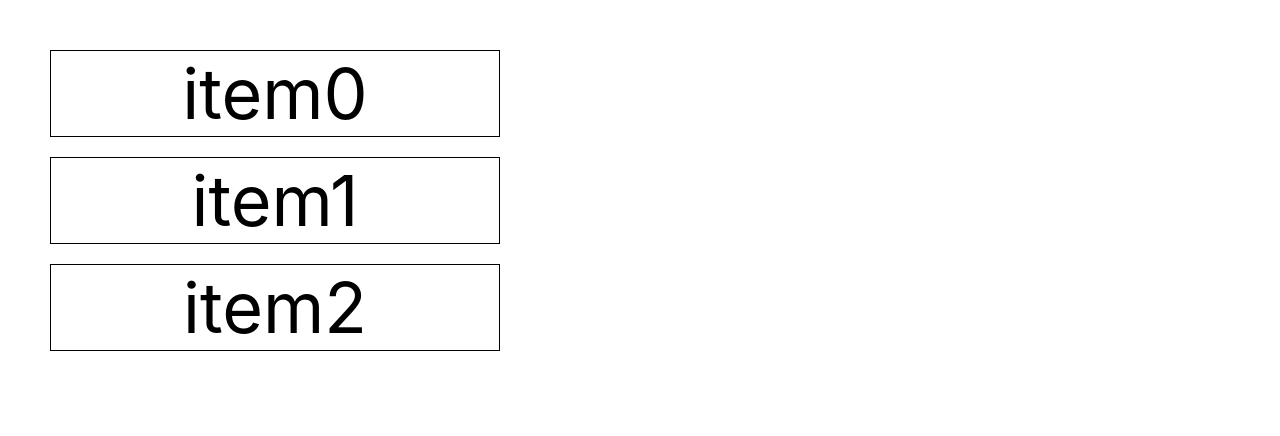
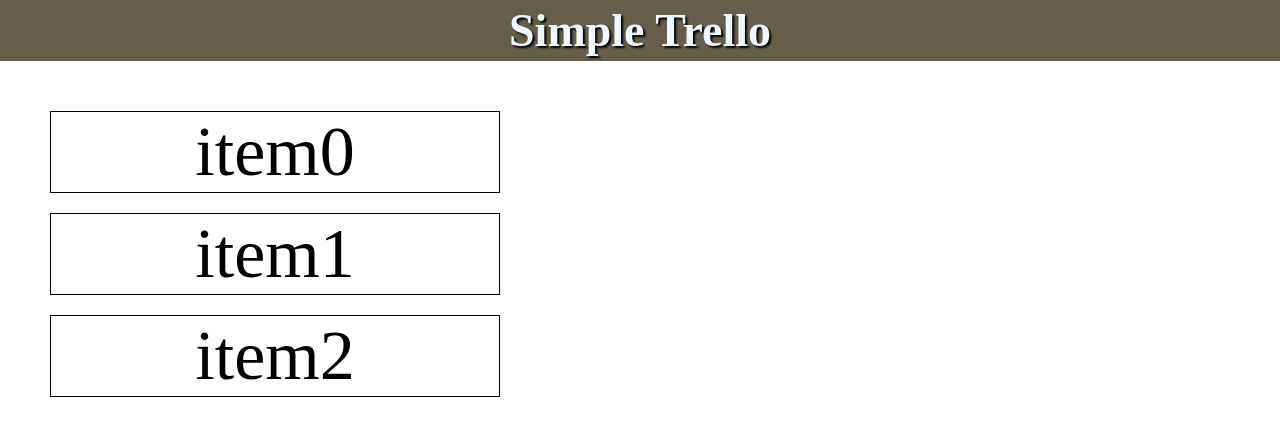
Before and after one commit to s-yoshiii/trello-practice-app, a React (Create React App) app: page / in a window 1280 px wide. Shown: the top 436 px of the page. Built offline with nearby package versions, Linux system fonts and the light colour scheme.

Commit message:
Headerコンポーネント作成

```diff
--- a/src/App.js
+++ b/src/App.js
@@ -1,6 +1,7 @@
 import { useState } from "react";
 import { DragDropContext, Droppable, Draggable } from "react-beautiful-dnd";
 import "./App.css";
+import Header from "./components/header/Header";
 
 function App() {
   const [items] = useState([
@@ -13,6 +14,8 @@ function App() {
     items.splice(result.destination.index, 0, remove[0]);
   };
   return (
+    <>
+      <Header />
       <div className="dragDropArea">
         <DragDropContext onDragEnd={onDragEnd}>
           <Droppable droppableId="droppable">
@@ -42,6 +45,7 @@ function App() {
           </Droppable>
         </DragDropContext>
       </div>
+    </>
   );
 }
 
--- /dev/null
+++ b/src/components/header/Header.jsx
@@ -0,0 +1,13 @@
+import React from "react";
+
+const Header = () => {
+  return (
+    <div>
+      <header>
+        <h1>Simple Trello</h1>
+      </header>
+    </div>
+  );
+};
+
+export default Header;
--- a/src/index.css
+++ b/src/index.css
@@ -1,13 +1,19 @@
-body {
+* {
+  box-sizing: border-box;
   margin: 0;
-  font-family: -apple-system, BlinkMacSystemFont, 'Segoe UI', 'Roboto', 'Oxygen',
-    'Ubuntu', 'Cantarell', 'Fira Sans', 'Droid Sans', 'Helvetica Neue',
-    sans-serif;
-  -webkit-font-smoothing: antialiased;
-  -moz-osx-font-smoothing: grayscale;
+  padding: 0;
 }
 
-code {
-  font-family: source-code-pro, Menlo, Monaco, Consolas, 'Courier New',
-    monospace;
+h1 {
+  font-size: 46px;
+  color: aliceblue;
+  font-weight: 600;
+  text-shadow: 2px 2px 2px #000;
 }
+
+header {
+  text-align: center;
+  padding: 4px 10%;
+  margin-bottom: 50px;
+  background-color: rgb(102, 94, 74);
+}
```
Lines whose indentation alone changed are shown as unchanged.
